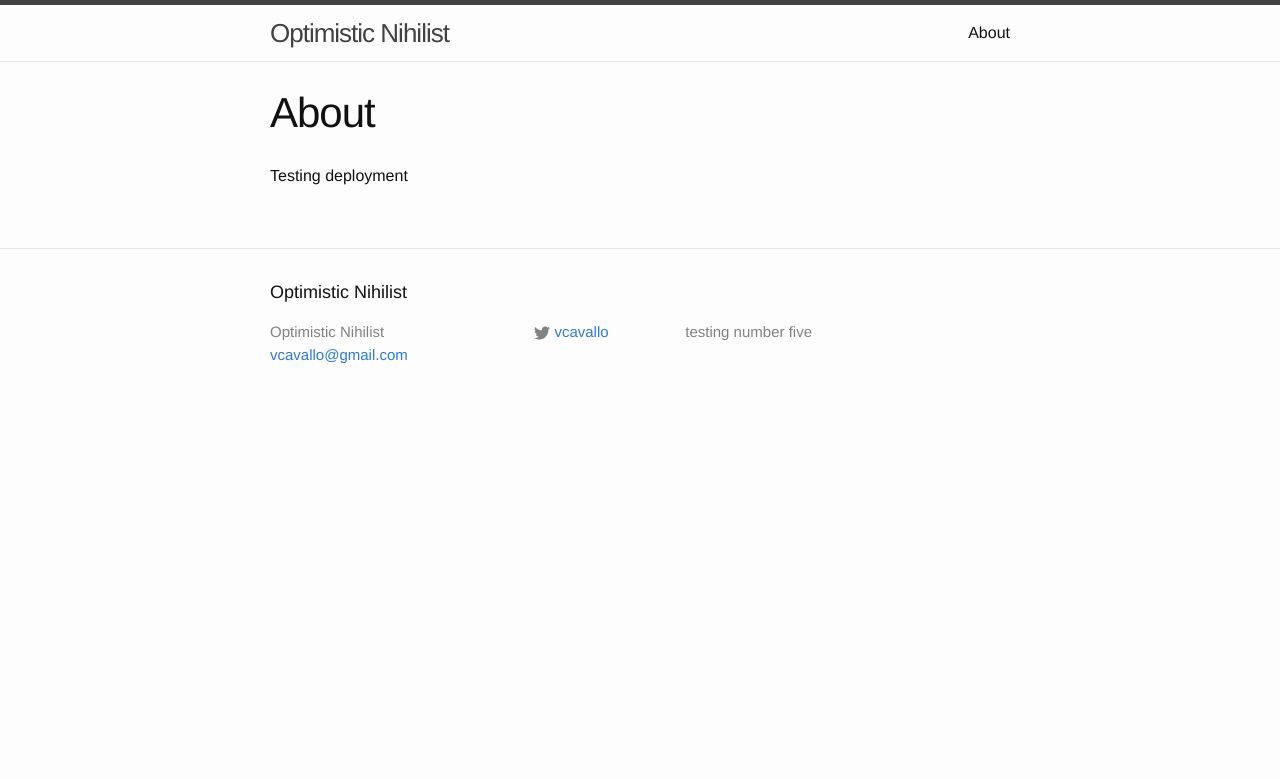
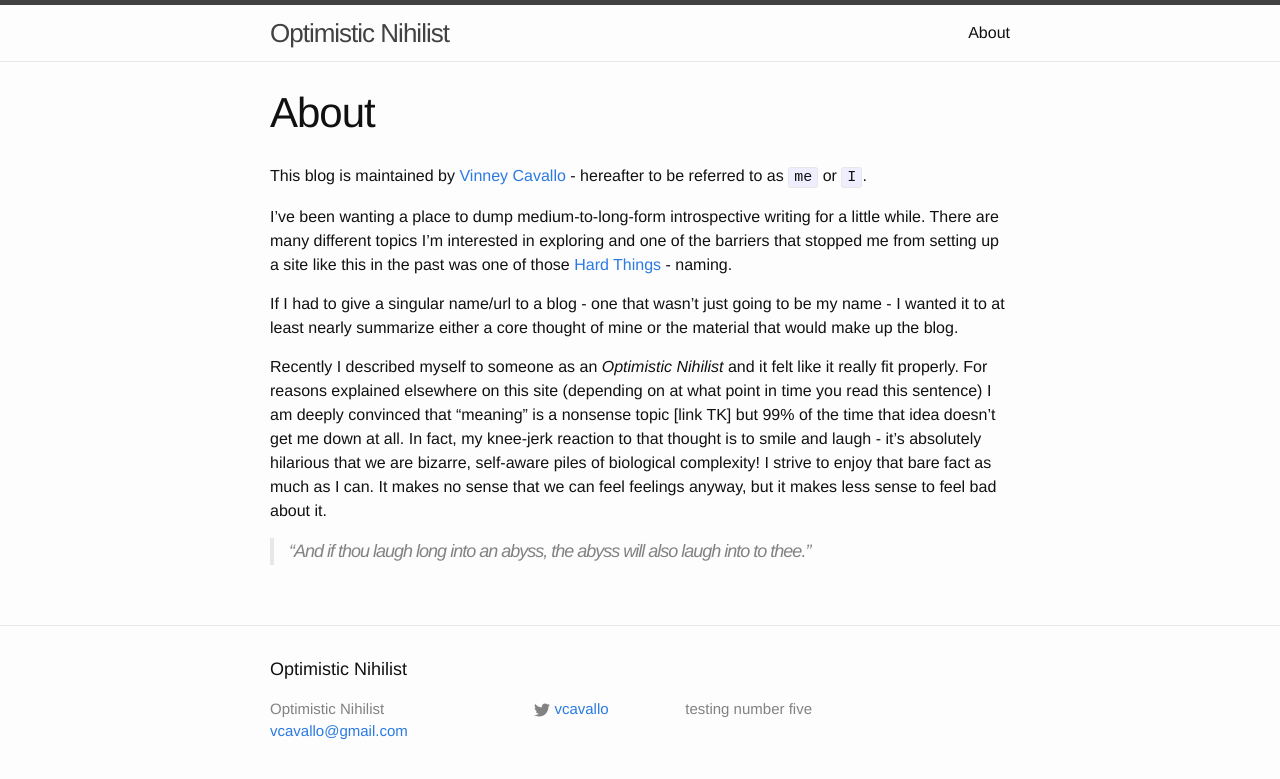
Before and after one commit to vcavallo/optimistic-nihilist, a Jekyll site: the page built from about.md, in a window 1280 px wide. Shown: the top 779 px of the page. Built offline with Jekyll 4.4.1, drawn with Linux system fonts in a browser that asks for light colours.

Commit message:
Add substantial 'About' content

```diff
--- a/_data/authors.yml
+++ b/_data/authors.yml
@@ -1,3 +1,4 @@
-- name: Vinney Cavallo
+vinney:
+  name: Vinney Cavallo
   twitter: vinneycavallo
   url: http://vinneycavallo.com
--- a/about.md
+++ b/about.md
@@ -4,4 +4,25 @@ title: About
 permalink: /about/
 ---
 
-Testing deployment
+This blog is maintained by [Vinney Cavallo](http://vinneycavallo.com) - hereafter
+to be referred to as `me` or `I`.
+
+I've been wanting a place to dump medium-to-long-form introspective writing for a
+little while. There are many different topics I'm interested in exploring and one of
+the barriers that stopped me from setting up a site like this in the past was
+one of those [Hard Things](http://martinfowler.com/bliki/TwoHardThings.html) - naming.
+
+If I had to give a singular name/url to a blog - one that wasn't just going to be my
+name - I wanted it to at least nearly summarize either a core thought of mine or the
+material that would make up the blog.
+
+Recently I described myself to someone as an
+_Optimistic Nihilist_ and it felt like it really fit properly. For reasons explained
+elsewhere on this site (depending on at what point in time you read this sentence) I
+am deeply convinced that "meaning" is a nonsense topic [link TK] but 99% of the time
+that idea doesn't get me down at all. In fact, my knee-jerk reaction to that thought
+is to smile and laugh - it's absolutely hilarious that we are bizarre, self-aware piles
+of biological complexity! I strive to enjoy that bare fact as much as I can. It makes
+no sense that we can feel feelings anyway, but it makes less sense to feel bad about it.
+
+> "And if thou laugh long into an abyss, the abyss will also laugh into to thee."
```
Also changed, not shown: _layouts/post.html (+14 -2 lines), _posts/2015-08-27-first-post.md (+1 -0 lines).
